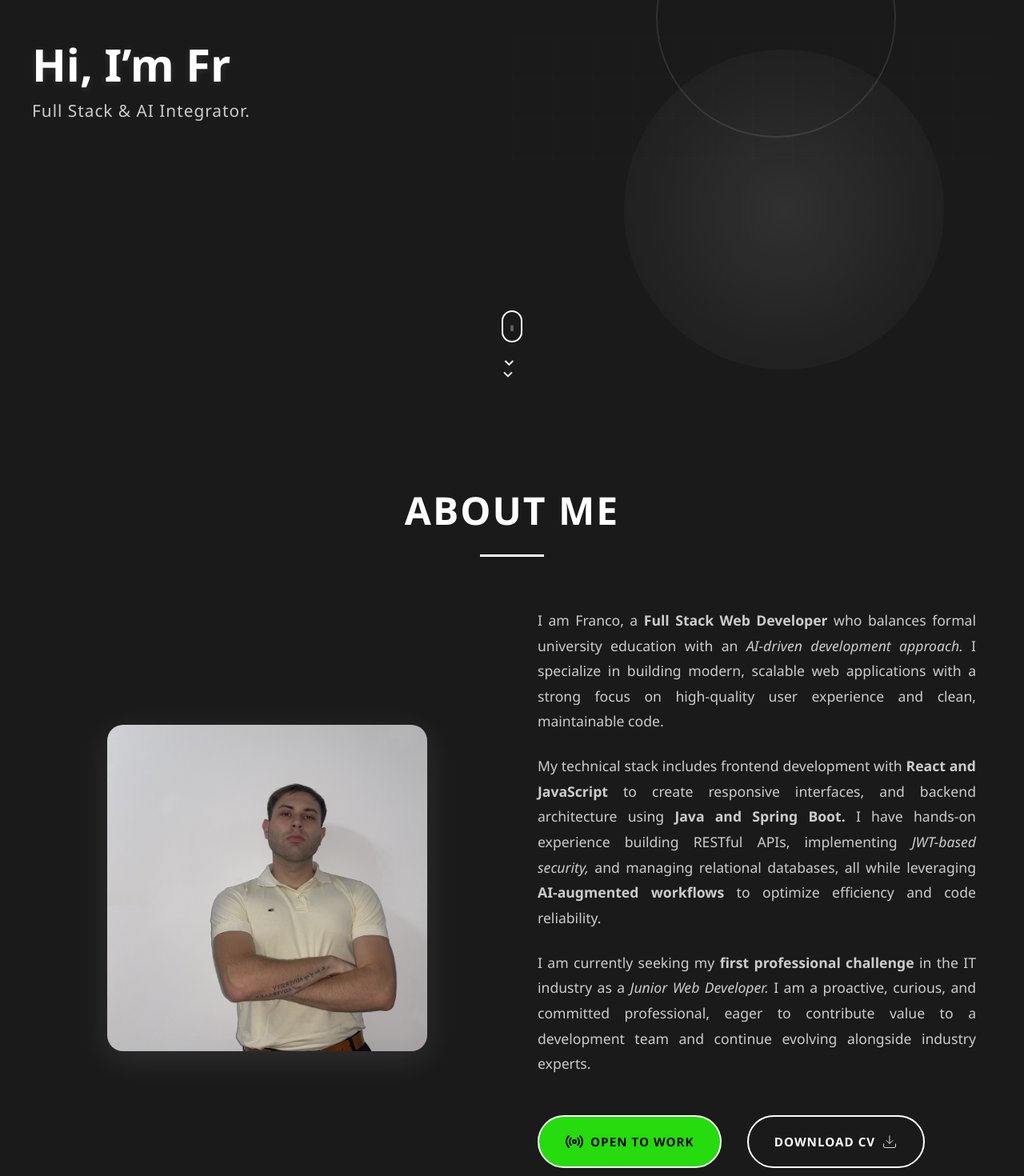
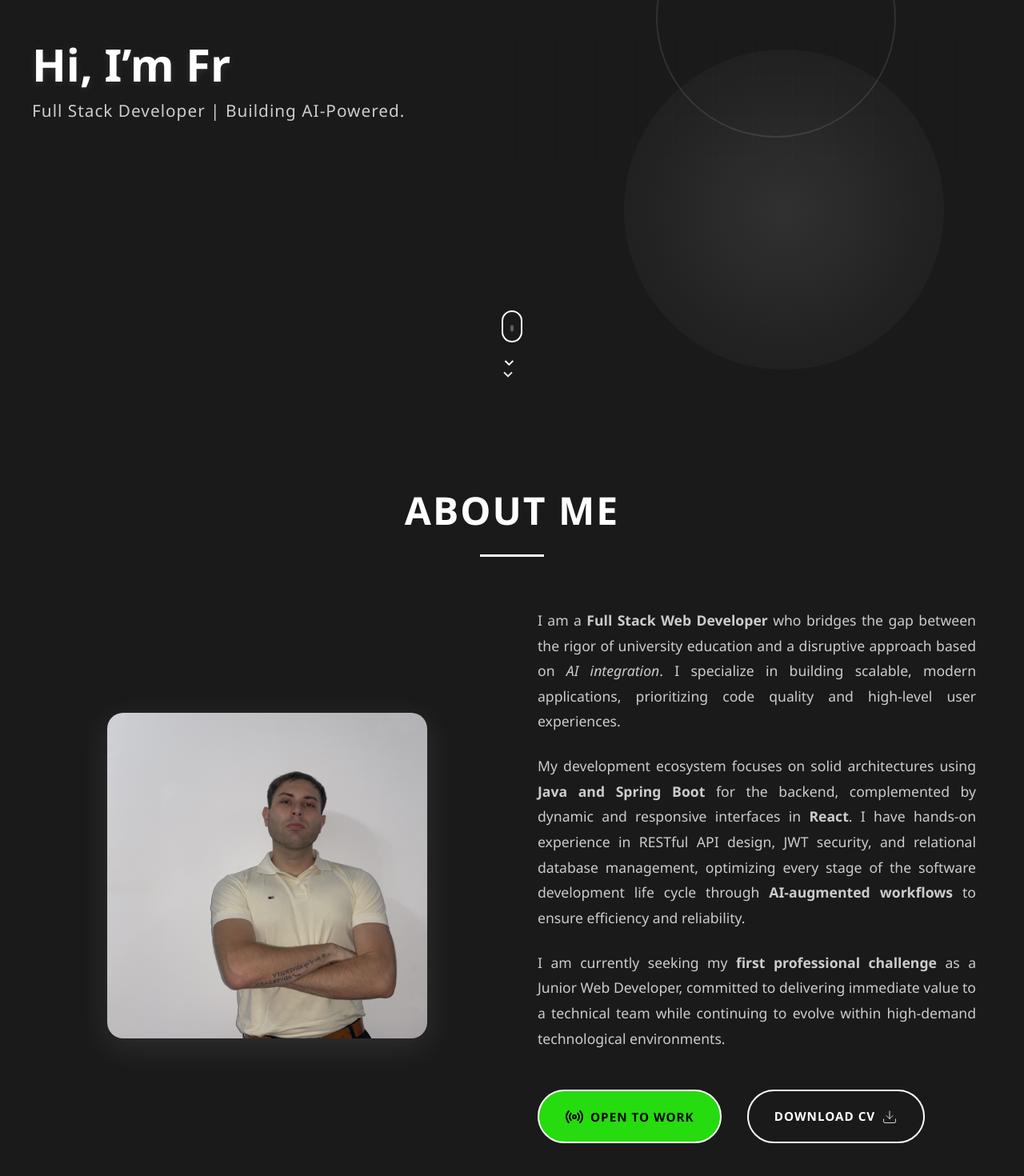
Before and after one commit to FrancoV021/PortfolioApp, a React (Vite) app: page / in a window 1280 px wide. Shown: the part 378-1848 px from the top of the page at 80% size. Built offline with nearby package versions, Linux system fonts and the light colour scheme.

Commit message:
update cv

```diff
--- a/src/components/About.jsx
+++ b/src/components/About.jsx
@@ -18,16 +18,17 @@ export default function About() {
 
           <div className="about-text">
             <p className="about-description">
-              I am Franco, a <b>Full Stack Web Developer</b> who balances formal university education with an <i>AI-driven development approach.</i> I specialize in building modern, scalable web applications with a strong focus on high-quality user experience and clean, maintainable code.
+              I am a <b>Full Stack Web Developer</b> who bridges the gap between the rigor of university education and a disruptive approach based on <i>AI integration</i>. I specialize in building scalable, modern applications, prioritizing code quality and high-level user experiences.
             </p>
 
             <p className="about-description">
-              My technical stack includes frontend development with <b>React and JavaScript</b> to create responsive interfaces, and backend architecture using <b>Java and Spring Boot.</b> I have hands-on experience building RESTful APIs, implementing <i>JWT-based security,</i> and managing relational databases, all while leveraging <b>AI-augmented workflows</b> to optimize efficiency and code reliability.
+              My development ecosystem focuses on solid architectures using <b>Java and Spring Boot</b> for the backend, complemented by dynamic and responsive interfaces in <b>React</b>. I have hands-on experience in RESTful API design, JWT security, and relational database management, optimizing every stage of the software development life cycle through <b>AI-augmented workflows</b> to ensure efficiency and reliability.
             </p>
 
             <p className="about-description">
-              I am currently seeking my <b>first professional challenge</b> in the IT industry as a <i>Junior Web Developer.</i> I am a proactive, curious, and committed professional, eager to contribute value to a development team and continue evolving alongside industry experts.
+              I am currently seeking my <b>first professional challenge</b> as a Junior Web Developer, committed to delivering immediate value to a technical team while continuing to evolve within high-demand technological environments.
             </p>
+
             <div className="about-buttons">
               <a href="https://www.linkedin.com/in/franco-santacatalina-735347244/" target='Linkedin-franco-santacatalina'>
                 <button className="btn btn-primary" aria-label="Open to work">
--- a/src/components/Hero.jsx
+++ b/src/components/Hero.jsx
@@ -29,7 +29,7 @@ export default function Hero() {
               }}
             />
           </div>
-          <p className="hero-subtitle">Full Stack & AI Integrator.</p>
+          <p className="hero-subtitle">Full Stack Developer | Building AI-Powered.</p>
         </div>
 
         <div className="hero-background">
```
Also changed, not shown: 2 other files (tests, documents, lock files or other folders).
